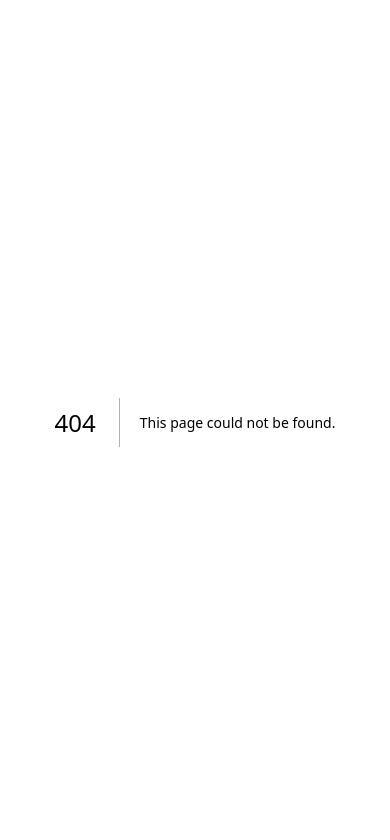
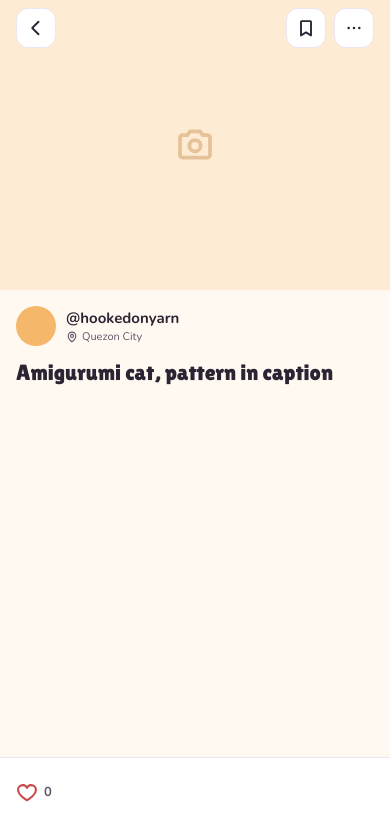
Before and after one commit to LhennaV/Trybe, a Next.js app: page /posts/amigurumi-cat in a window 390 px wide. Before the commit this address had no page. Shown: the top 840 px of the page. Built offline with nearby package versions, Linux system fonts and the light colour scheme.

Commit message:
Build mobile post detail screen

```diff
--- /dev/null
+++ b/src/app/posts/[id]/page.tsx
@@ -0,0 +1,146 @@
+import type { Metadata } from "next";
+import Link from "next/link";
+import { notFound } from "next/navigation";
+import {
+  BookmarkSimple,
+  Camera,
+  CaretLeft,
+  DotsThree,
+  Heart,
+  MapPin,
+  Tag,
+} from "@phosphor-icons/react/dist/ssr";
+import { SAMPLE_POSTS } from "@/components/feed/samplePosts";
+import { getSamplePost } from "@/components/posts/samplePostDetails";
+import Button from "@/components/ui/Button";
+import ToolRow from "@/components/ui/ToolRow";
+
+const iconButton =
+  "relative flex size-10 items-center justify-center rounded-xl border-[1.5px] border-line bg-surface-white text-ink-900 before:absolute before:-inset-0.5";
+
+// Prerender the sample posts. Needed because cacheComponents is on: params
+// that aren't known at build time count as runtime data.
+export function generateStaticParams() {
+  return SAMPLE_POSTS.map((post) => ({ id: post.id }));
+}
+
+export async function generateMetadata(props: PageProps<"/posts/[id]">): Promise<Metadata> {
+  const { id } = await props.params;
+  const post = getSamplePost(id);
+  return { title: post?.title ?? "Post not found" };
+}
+
+export default async function PostDetailPage(props: PageProps<"/posts/[id]">) {
+  const { id } = await props.params;
+  const post = getSamplePost(id);
+  if (!post) notFound();
+
+  const tradeableCount = post.tools.filter((tool) => tool.upForTrade).length;
+
+  return (
+    <div className="mx-auto flex w-full max-w-md flex-1 flex-col">
+      {/* Photo carousel. Placeholder until real photos exist. */}
+      <div className="relative h-[290px] w-full bg-brand-box-soft">
+        <div className="flex size-full items-center justify-center text-brand-box-dark/40">
+          <Camera size={40} weight="bold" aria-hidden />
+        </div>
+
+        <div className="absolute inset-x-4 top-[max(8px,env(safe-area-inset-top))] flex gap-2">
+          <Link href="/" aria-label="Back to feed" className={iconButton}>
+            <CaretLeft size={20} weight="bold" aria-hidden />
+          </Link>
+          <button type="button" aria-label="Save post" className={`${iconButton} ml-auto`}>
+            <BookmarkSimple size={20} weight="bold" aria-hidden />
+          </button>
+          <button type="button" aria-label="More options" className={iconButton}>
+            <DotsThree size={20} weight="bold" aria-hidden />
+          </button>
+        </div>
+
+        {post.photoCount > 1 && (
+          <div
+            className="absolute bottom-3.5 left-1/2 flex h-[18px] -translate-x-1/2 items-center gap-1.5 rounded-chip bg-surface-white px-2.5"
+            aria-label={`Photo 1 of ${post.photoCount}`}
+          >
+            {Array.from({ length: post.photoCount }, (_, index) => (
+              <span
+                key={index}
+                className={
+                  index === 0 ? "h-1.5 w-4 rounded-chip bg-brand-plum" : "size-1.5 rounded-chip bg-ink-400"
+                }
+              />
+            ))}
+          </div>
+        )}
+      </div>
+
+      <div className="flex flex-col gap-3.5 p-4 pb-[calc(76px+max(30px,env(safe-area-inset-bottom)))]">
+        <div className="flex items-center gap-2.5">
+          <span className="size-10 shrink-0 rounded-chip bg-brand-box" aria-hidden />
+          <div className="flex min-w-0 flex-1 flex-col gap-px">
+            <p className="text-body-m font-bold text-ink-900">@{post.author.handle}</p>
+            <p className="flex items-center gap-1 text-caption text-ink-600">
+              <MapPin size={12} weight="bold" aria-hidden />
+              {post.author.city}
+              {post.author.tradeCount > 0 &&
+                ` · ★ ${post.author.rating} (${post.author.tradeCount} trades)`}
+            </p>
+          </div>
+        </div>
+
+        <h1 className="font-display text-display-m text-ink-900">{post.title}</h1>
+        {post.caption && <p className="text-body-m text-ink-600">{post.caption}</p>}
+
+        {post.hobbies.length > 0 && (
+          <ul className="flex flex-wrap gap-2" aria-label="Hobbies">
+            {post.hobbies.map((hobby, index) => (
+              <li
+                key={hobby}
+                className={[
+                  "rounded-chip border-[1.5px] px-3.5 py-2 text-body-s font-bold",
+                  index === 0
+                    ? "border-brand-plum bg-brand-plum text-surface-white"
+                    : "border-line bg-surface-white text-ink-600",
+                ].join(" ")}
+              >
+                {hobby}
+              </li>
+            ))}
+          </ul>
+        )}
+
+        {post.tools.length > 0 && (
+          <>
+            <div className="flex items-center gap-2 pt-1">
+              <Tag size={18} weight="bold" className="text-brand-plum" aria-hidden />
+              <h2 className="text-title-m text-ink-900">Tools used</h2>
+              <p className="ml-auto text-caption text-ink-400">
+                {tradeableCount} of {post.tools.length} up for trade
+              </p>
+            </div>
+            {post.tools.map((tool) => (
+              <ToolRow key={tool.id} tool={tool} />
+            ))}
+          </>
+        )}
+      </div>
+
+      <div className="fixed inset-x-0 bottom-0 z-20 border-t border-line bg-surface-white">
+        <div className="mx-auto flex max-w-md items-center gap-3 px-4 pt-3 pb-[max(30px,env(safe-area-inset-bottom))]">
+          <button
+            type="button"
+            aria-label={`Like this post, ${post.likeCount} likes`}
+            className="flex min-h-11 items-center gap-1.5 text-body-s font-bold text-ink-600"
+          >
+            <Heart size={22} weight="bold" className="text-status-danger" aria-hidden />
+            {post.likeCount}
+          </button>
+          {/* Inspiration-only posts have nothing to trade, so there's no trade button. */}
+          {tradeableCount > 0 && (
+            <Button className="flex-1">Propose a trade</Button>
+          )}
+        </div>
+      </div>
+    </div>
+  );
+}
--- a/src/components/feed/PostCard.tsx
+++ b/src/components/feed/PostCard.tsx
@@ -1,4 +1,5 @@
 import Image from "next/image";
+import Link from "next/link";
 import { ArrowsLeftRight, Camera, Heart } from "@phosphor-icons/react/dist/ssr";
 import type { FeedPost } from "./samplePosts";
 
@@ -12,6 +13,7 @@ const photoAspect = {
 export default function PostCard({ post }: { post: FeedPost }) {
   return (
     <article className="flex flex-col gap-2">
+      <Link href={`/posts/${post.id}`} className="flex flex-col gap-2 rounded-photo">
         <div
           className={`relative w-full overflow-hidden rounded-photo bg-brand-box-soft ${photoAspect[post.photoShape]}`}
         >
@@ -39,6 +41,7 @@ export default function PostCard({ post }: { post: FeedPost }) {
         </div>
 
         <h3 className="text-body-s font-bold text-ink-900">{post.title}</h3>
+      </Link>
 
       <div className="flex items-center gap-1.5">
         <span className="size-5 shrink-0 rounded-chip bg-brand-blush" aria-hidden />
--- /dev/null
+++ b/src/components/posts/samplePostDetails.ts
@@ -0,0 +1,82 @@
+import { SAMPLE_POSTS } from "@/components/feed/samplePosts";
+
+export type ToolItem = {
+  id: string;
+  name: string;
+  condition: string;
+  category: string;
+  upForTrade: boolean;
+  lookingFor?: string;
+};
+
+export type PostDetail = {
+  id: string;
+  title: string;
+  caption: string;
+  photoCount: number;
+  author: {
+    handle: string;
+    city: string;
+    rating: number;
+    tradeCount: number;
+  };
+  hobbies: string[];
+  tools: ToolItem[];
+  likeCount: number;
+};
+
+// The one fully written-out post from the Figma prototype.
+const MUG_SET: PostDetail = {
+  id: "speckled-mug-set",
+  title: "My first mug set off the wheel (finally centered the clay!)",
+  caption:
+    "Took 3 weekends at a community studio before these came out round. Moving to film photography now, so the wheel and my trimming tools need a new home.",
+  photoCount: 3,
+  author: { handle: "kiln.and.co", city: "Quezon City", rating: 4.9, tradeCount: 23 },
+  hobbies: ["Pottery", "Ceramics"],
+  tools: [
+    {
+      id: "shimpo-aspire",
+      name: "Shimpo Aspire pottery wheel",
+      condition: "Good condition",
+      category: "Wheels & kilns",
+      upForTrade: true,
+      lookingFor: "film camera, or trade +PHP 1,500",
+    },
+    {
+      id: "trimming-tools",
+      name: "Trimming tool set (8 pcs)",
+      condition: "Like new",
+      category: "Hand tools",
+      upForTrade: true,
+      lookingFor: "crochet hooks or yarn",
+    },
+    {
+      id: "glaze-kit",
+      name: "Speckled glaze sample kit",
+      condition: "Used",
+      category: "Glazes",
+      upForTrade: false,
+    },
+  ],
+  likeCount: 128,
+};
+
+// Stand-in for the post API. Other feed posts get a bare-bones detail page.
+export function getSamplePost(id: string): PostDetail | null {
+  if (id === MUG_SET.id) return MUG_SET;
+
+  const post = SAMPLE_POSTS.find((p) => p.id === id);
+  if (!post) return null;
+
+  return {
+    id: post.id,
+    title: post.title,
+    caption: "",
+    photoCount: 1,
+    author: { handle: post.authorHandle, city: "Quezon City", rating: 0, tradeCount: 0 },
+    hobbies: [],
+    tools: [],
+    likeCount: 0,
+  };
+}
--- /dev/null
+++ b/src/components/ui/ToolRow.tsx
@@ -0,0 +1,34 @@
+import { ArrowsLeftRight, Camera } from "@phosphor-icons/react/dist/ssr";
+import type { ToolItem } from "@/components/posts/samplePostDetails";
+
+export default function ToolRow({ tool }: { tool: ToolItem }) {
+  return (
+    <div className="flex items-center gap-3 rounded-card border-[1.5px] border-line bg-surface-white py-2.5 pr-3.5 pl-2.5">
+      {/* Placeholder until item photos exist. */}
+      <div className="flex size-14 shrink-0 items-center justify-center rounded-xl bg-brand-box-soft text-brand-box-dark/40">
+        <Camera size={20} weight="bold" aria-hidden />
+      </div>
+
+      <div className="flex min-w-0 flex-1 flex-col gap-[3px]">
+        <p className="text-body-m font-bold text-ink-900">{tool.name}</p>
+        <p className="text-caption text-ink-600">
+          {tool.condition} · {tool.category}
+        </p>
+        {tool.lookingFor && (
+          <p className="text-caption font-bold text-brand-plum">Looking for: {tool.lookingFor}</p>
+        )}
+      </div>
+
+      {tool.upForTrade ? (
+        <span className="flex shrink-0 items-center gap-1 rounded-chip bg-brand-lavender-soft px-[9px] py-[5px] text-caption font-extrabold text-brand-plum">
+          <ArrowsLeftRight size={12} weight="bold" aria-hidden />
+          Trade
+        </span>
+      ) : (
+        <span className="shrink-0 rounded-chip bg-line px-[9px] py-[5px] text-caption font-extrabold text-ink-600">
+          Inspo
+        </span>
+      )}
+    </div>
+  );
+}
```
Lines whose indentation alone changed are shown as unchanged.
